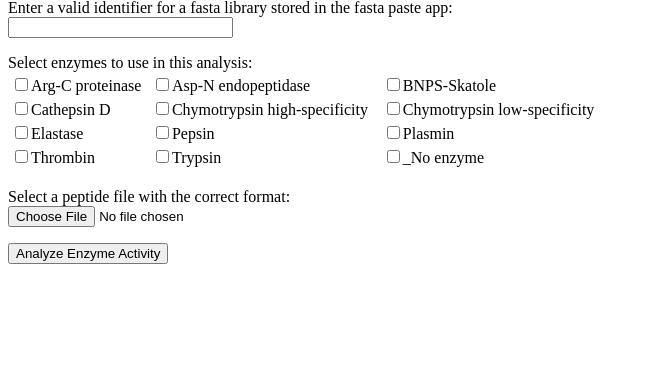
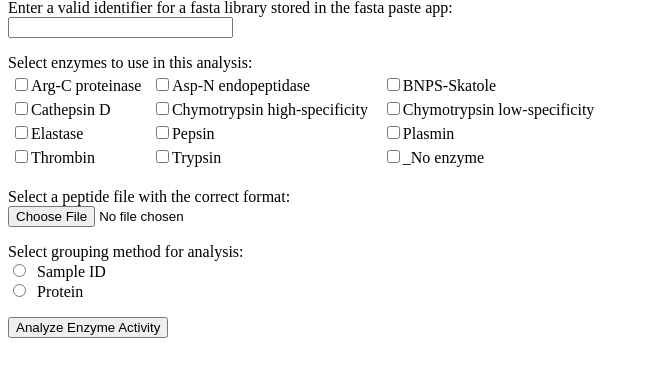
Before and after one commit to eparker05/fpaste, a Flask app: page /enzyme_analysis in a window 1280 px wide. Shown: the part 211-588 px from the top of the page, without its empty margins (0-649 px from the left). Run offline with Flask 2, Linux system fonts and the light colour scheme; some libraries are stand-ins or nearby versions.

Commit message:
Fixed plotting and allow proper grouping by protein or experiment

```diff
--- a/fpaste/PeptidomicsEnzymeEstimator.py
+++ b/fpaste/PeptidomicsEnzymeEstimator.py
@@ -132,6 +132,7 @@ def import_peptides_and_preprocess(peptideCsvFileObject, fastaFileObject, validE
     peptideList = []
 
     headerDict = {"sequence":False, "intensity":False, "protein_id":False, "sample_id":False, "rt":False}
+    secondaryHeaderDict = {"protein code": "protein_id", "name":"sequence", "file":"sample_id"}
     fileAnalysisList = {}
     for line in peptideCsvFileObject:
         #parse header indicies
@@ -141,6 +142,8 @@ def import_peptides_and_preprocess(peptideCsvFileObject, fastaFileObject, validE
             for i in range(len(splitLine)):
                 if splitLine[i] in headerDict:
                     headerDict[splitLine[i]] = i
+                elif splitLine[i] in secondaryHeaderDict:
+                    headerDict[secondaryHeaderDict[splitLine[i]]] = i
             if (not headerDict["intensity"] and not headerDict["sequence"]
                     and not headerDict["protein_info"] and not headerDict["sample_id"]):
                 raise ValueError("Incorrect file format; missing one or more columns")
@@ -176,6 +179,9 @@ def extract_data_from_processed_peptides(peptideList, validEnzymeList, method="s
     """
     This function takes a format compliant CSV file object, a fasta file object
     and an enzyme regex dictionary containing n side and c side varriations
+
+    method = "sampleId"  extracts by sample id
+    method = "accession" extracts by protein
     """
     if len(validEnzymeList) > 0:
         enzymeDict = {enzyme:enzymeListNC[enzyme] for enzyme in validEnzymeList if enzyme in enzymeListNC}
--- a/fpaste/forms.py
+++ b/fpaste/forms.py
@@ -141,3 +141,7 @@ class AnalyzeEnzymeActivity(Form):
     fastaPlasteLibrary = TextField("fastaList", validators=[Regexp(r'(.){20}', message="Must be a single valid fasta list identifier")])
     selectedEnzymes = MultiCheckboxField("selectedEnzymes")
     peptideCsv = FileField("Peptide CSV", validators=[FileRequired()])
+    analysisType = RadioField('fastaType',
+                               choices = [('sampleId', "Sample ID"),
+                                          ('accession', "Protein")],
+                               validators=[Required()])
--- a/fpaste/templates/peptidomics_enzyme_estimator_input.html
+++ b/fpaste/templates/peptidomics_enzyme_estimator_input.html
@@ -34,6 +34,15 @@
         <span style="color: red;">[{{error}}]</span>
     {% endfor %}
 </p>
+<p>
+    Select grouping method for analysis:
+    {% for error in form.errors.analysisType %}
+    <span style="color: red;">[{{error}}]</span>
+    {% endfor %}<br>
+    {% for subfield in form.analysisType %}
+    {{subfield}} &nbsp{{subfield.label}}<br>
+    {% endfor %}
+</p>
 <input type="submit" value="Analyze Enzyme Activity"></p>
 </form>
 {% endblock %}
--- a/fpaste/views.py
+++ b/fpaste/views.py
@@ -256,8 +256,10 @@ def enzyme_analysis():
         #User input:
         processSuccessful = True
         inputEnzymeList = form.selectedEnzymes.data
-        peptideCsv = form.peptideCsv.data                        #this might not work????
+        peptideCsv = form.peptideCsv.data
         fastaString = form.fastaPlasteLibrary.data
+        analysisType = form.analysisType.data
+
         if form.fastaPlasteLibrary.data == "notfound":
             processSuccessful = False
             flash("Invalid protein library was selected")
@@ -271,13 +273,14 @@ def enzyme_analysis():
                 flash(e)
                 processSuccessful = False
             try:
-                results = pee.extract_data_from_processed_peptides(peptideList, inputEnzymeList, result="list")
+                results = pee.extract_data_from_processed_peptides(peptideList,
+                                                                   inputEnzymeList,
+                                                                   method=analysisType,
+                                                                   result="list")
             except Exception, e:
                 flash("processing not successful")
                 flash(e)
                 processSuccessful = False
-
-
 
             if processSuccessful:
                 headerList = results[0]
@@ -290,11 +293,9 @@ def enzyme_analysis():
                 enzymeHeader = [result[0] for result in outputData[0:indexSp]]
                 enzymePlotData = [enzymeHeader, rawData[0:indexSp]]
                 enzymePlotData = [list(a) for a in zip(*enzymePlotData)]
-                enzymePlotData.sort(key=lambda a: a[0])
+                enzymePlotData.sort(key=lambda a: -1*a[1])
                 enzymePlotData.insert(0, head)
                 enzymePlotData = json.dumps(enzymePlotData)
-
-
 
                 orphanHeader = [result[0] for result in outputData[indexSp:]]
                 orphanPlotData = [orphanHeader, rawData[indexSp:]]
@@ -302,7 +303,6 @@ def enzyme_analysis():
                 orphanPlotData.sort(key=lambda a: a[0])
                 orphanPlotData.insert(0, head)
                 orphanPlotData = json.dumps(orphanPlotData)
-
 
                 return render_template('peptidomics_enzyme_estimator_output.html', form=form,
                                         headerList=headerList, outputData=outputData, enzymePlotData=enzymePlotData,
```
Also changed, not shown: app.db.
